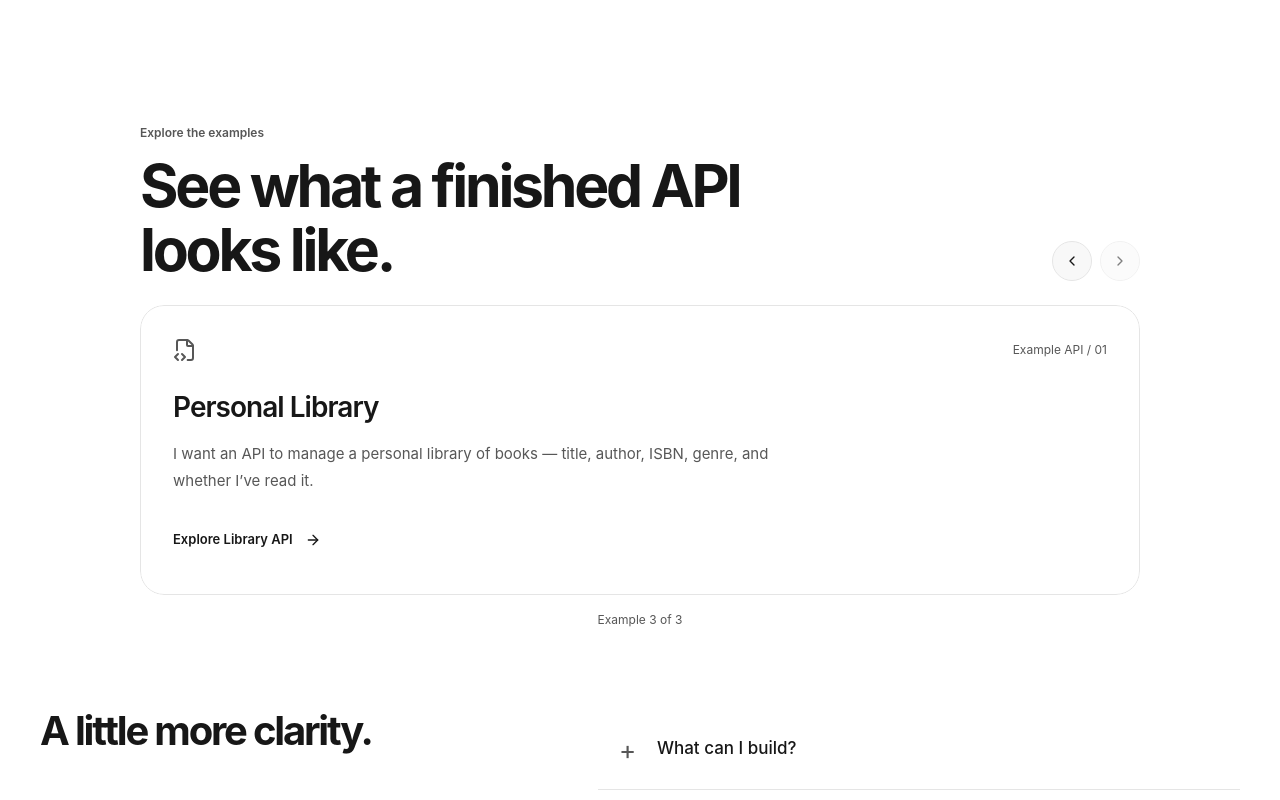
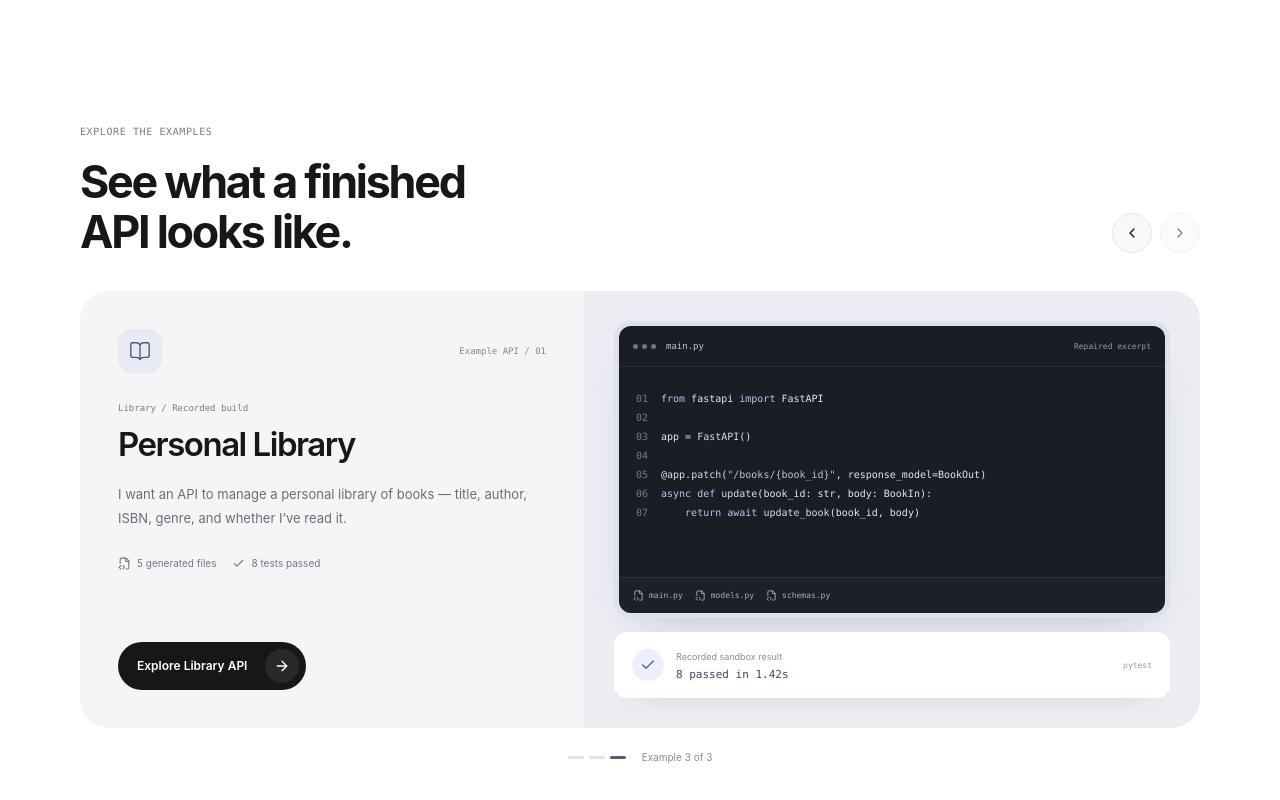
Before and after one commit to MihirPatel2105/CodeForge, a Next.js app in the folder frontend/: page / in a window 1280 px wide. Shown: the part 7720-8520 px from the top of the page. Built offline with nearby package versions, Linux system fonts and the light colour scheme.

Commit message:
feat(marketing): add visual API example gallery

```diff
--- a/frontend/components/ui/enhancements/demo-carousel.tsx
+++ b/frontend/components/ui/enhancements/demo-carousel.tsx
@@ -2,12 +2,16 @@
 
 import { useEffect, useRef, useState } from "react";
 import Link from "next/link";
-import { ChevronLeft, ChevronRight, FileCode2 } from "lucide-react";
+import { BookOpen, Boxes, Check, ChevronLeft, ChevronRight, FileCode2, LifeBuoy, type LucideIcon } from "lucide-react";
 import { DEMO_RUNS } from "@/lib/demo-runs";
 import { Button } from "@/components/ui/button";
 import { useMotionPreference } from "@/lib/use-motion-preference";
 import { ScrollReveal } from "@/components/ui/react-bits/scroll-reveal";
 import { AnimatedArrow } from "./animated-icons";
+import { tokenizePythonLine } from "@/lib/python-highlight";
+import "./demo-gallery.css";
+
+const icons: Record<string, LucideIcon> = { library: BookOpen, inventory: Boxes, support: LifeBuoy };
 
 export function DemoCarousel() {
   const viewport = useRef<HTMLDivElement>(null);
@@ -34,18 +38,28 @@ export function DemoCarousel() {
     if (!list || !card || !first) return;
     list.scrollTo({ left: card.offsetLeft - first.offsetLeft, behavior: reduced ? "instant" : "smooth" });
   }
-  return <div className="cf-demo-gallery" role="region" aria-roledescription="carousel" aria-label="Example APIs">
+  return <div id="example-apis" className="cf-demo-gallery" role="region" aria-roledescription="carousel" aria-label="Example APIs">
     <div className="cf-demo-gallery-heading"><div><p>Explore the examples</p><ScrollReveal>See what a finished API looks like.</ScrollReveal></div>
       <div className="flex gap-2"><Button variant="outline" size="icon" aria-label="Previous API example" disabled={active === 0} onClick={() => go(active - 1)}><ChevronLeft /></Button>
         <Button variant="outline" size="icon" aria-label="Next API example" disabled={active === DEMO_RUNS.length - 1} onClick={() => go(active + 1)}><ChevronRight /></Button></div></div>
     <div ref={viewport} className="cf-demo-slides" tabIndex={0} aria-label="Swipe through API examples"
       onKeyDown={event => { if (event.key === "ArrowRight" || event.key === "ArrowLeft") { event.preventDefault(); go(Math.max(0,Math.min(DEMO_RUNS.length - 1, active + (event.key === "ArrowRight" ? 1 : -1)))); } }}>
-      {DEMO_RUNS.map((demo, index) => <article key={demo.slug} className="cf-demo-slide" role="group" aria-roledescription="slide" aria-label={`${index + 1} of ${DEMO_RUNS.length}: ${demo.label}`}>
-        <div className="cf-demo-slide-top"><FileCode2 size={24} aria-hidden /><span>Example API / 0{index + 1}</span></div>
-        <h3>{demo.title}</h3><p>{demo.prompt}</p>
-        <Link href={`/demo/${demo.slug}`} className="cf-demo-slide-link">Explore {demo.label} API<AnimatedArrow /></Link>
-      </article>)}
+      {DEMO_RUNS.map((demo, index) => {
+        const Icon = icons[demo.slug] ?? FileCode2;
+        const files = Array.from(new Set([...Object.keys(demo.finalFiles), demo.testFile.path]));
+        const lines = demo.finalFiles["main.py"].trimEnd().split("\n");
+        return <article key={demo.slug} className="cf-demo-slide" role="group" aria-roledescription="slide" aria-label={`${index + 1} of ${DEMO_RUNS.length}: ${demo.label}`}>
+          <div className="cf-demo-brief"><div className="cf-demo-slide-top"><span className="cf-demo-case-icon"><Icon size={22} strokeWidth={1.5} aria-hidden /></span><span>Example API / 0{index + 1}</span></div>
+            <span className="cf-demo-case-label">{demo.label} / Recorded build</span><h3>{demo.title}</h3><p>{demo.prompt}</p>
+            <div className="cf-demo-facts"><span><FileCode2 size={13} aria-hidden />{files.length} generated files</span><span><Check size={13} aria-hidden />{demo.tests} tests passed</span></div>
+            <Link href={`/demo/${demo.slug}`} className="cf-demo-slide-link">Explore {demo.label} API<span><AnimatedArrow /></span></Link>
+          </div>
+          <div className="cf-demo-artifact"><div className="cf-demo-editor"><div className="cf-demo-editor-top"><span className="cf-demo-editor-dots" aria-hidden><i /><i /><i /></span><span>main.py</span><span>Repaired excerpt</span></div><pre aria-label={`${demo.label} example generated code`}><code>{lines.map((line, lineIndex) => <span className="cf-demo-code-line" key={lineIndex}><span className="cf-demo-line-number" aria-hidden>{String(lineIndex + 1).padStart(2, "0")}</span><span>{tokenizePythonLine(line).map((token, tokenIndex) => <span key={tokenIndex} data-token={token.cls ?? undefined}>{token.text}</span>)}</span></span>)}</code></pre><div className="cf-demo-editor-files" aria-label="Example generated files">{files.slice(0, 3).map(file => <span key={file}><FileCode2 size={11} aria-hidden />{file}</span>)}</div></div>
+            <div className="cf-demo-test-result"><span className="cf-demo-test-check"><Check size={16} aria-hidden /></span><div><span>Recorded sandbox result</span><strong>{demo.preview.result}</strong></div><span className="cf-demo-test-tag">pytest</span></div>
+          </div>
+        </article>;
+      })}
     </div>
-    <p className="cf-demo-position" aria-live="polite" aria-atomic="true">Example {active + 1} of {DEMO_RUNS.length}</p>
+    <div className="cf-demo-gallery-footer"><span className="cf-demo-progress" aria-hidden="true">{DEMO_RUNS.map((demo, index) => <i key={demo.slug} data-active={active === index} />)}</span><p className="cf-demo-position" aria-live="polite" aria-atomic="true">Example {active + 1} of {DEMO_RUNS.length}</p></div>
   </div>;
 }
--- /dev/null
+++ b/frontend/components/ui/enhancements/demo-gallery.css
@@ -0,0 +1,54 @@
+.cf-demo-gallery { max-width: 1120px; }
+.cf-demo-gallery .cf-demo-gallery-heading { align-items: flex-end; gap: 32px; margin-bottom: 34px; }
+.cf-premium .cf-demo-gallery .cf-demo-gallery-heading h2 { max-width: 650px; font-size: clamp(30px,3.5vw,46px); line-height: 1.12; letter-spacing: -.05em; text-wrap: balance; }
+.cf-demo-gallery .cf-demo-gallery-heading p { font: 500 10px/1.5 var(--font-mono-stack); text-transform: uppercase; letter-spacing: .06em; color: #777b87; margin-bottom: 18px; }
+.cf-demo-gallery .cf-demo-gallery-heading > div:last-child { flex-shrink: 0; padding-bottom: 4px; }
+.cf-demo-gallery .cf-demo-slides { border-radius: 28px; scrollbar-width: none; }
+.cf-demo-gallery .cf-demo-slides::-webkit-scrollbar { display: none; }
+.cf-demo-gallery .cf-demo-slide { display: grid; grid-template-columns: .9fr 1.1fr; padding: 0; border: 0; background: #f5f5f7; border-radius: 28px; overflow: hidden; }
+.cf-demo-brief { display: flex; flex-direction: column; align-items: flex-start; min-width: 0; padding: 38px; }
+.cf-demo-gallery .cf-demo-slide-top { width: 100%; font: 9px var(--font-mono-stack); color: #858791; margin-bottom: 30px; }
+.cf-demo-case-icon { display: grid; place-items: center; height: 44px; width: 44px; border-radius: 14px; color: #505875; background: #e7eaf3; }
+.cf-demo-case-label { font: 9px var(--font-mono-stack); color: #777b87; }
+.cf-demo-gallery .cf-demo-slide h3 { font-size: 33px; line-height: 1.15; letter-spacing: -.045em; margin: 13px 0 18px; }
+.cf-demo-gallery .cf-demo-slide p { font-size: 13px; line-height: 1.85; color: #6c6e77; margin-bottom: 26px; }
+.cf-demo-facts { display: flex; flex-wrap: wrap; gap: 16px; margin-bottom: 30px; font-size: 10px; color: #737784; }
+.cf-demo-facts > span { display: inline-flex; align-items: center; gap: 6px; }
+.cf-demo-gallery .cf-demo-slide-link { display: inline-flex; align-items: center; gap: 18px; min-height: 48px; margin-top: auto; padding: 6px 7px 6px 19px; border-radius: 100px; background: #171717; color: #fff; text-decoration: none; font-size: 12px; }
+.cf-demo-slide-link > span { display: grid; place-items: center; height: 34px; width: 34px; border-radius: 50%; background: #ffffff14; transition: transform 250ms cubic-bezier(.16,1,.3,1), background-color 250ms; }
+.cf-demo-slide-link:hover > span { transform: translateX(2px); background: #ffffff25; }
+.cf-demo-artifact { display: flex; flex-direction: column; justify-content: center; gap: 14px; min-width: 0; padding: 30px; background: #ebedf3; }
+.cf-demo-editor { min-width: 0; background: #1b1d25; border: 5px solid #dfe2eb; border-radius: 17px; color: #e5e7ee; box-shadow: 0 22px 45px -30px #222a4a50; overflow: hidden; }
+.cf-demo-editor-top { display: flex; align-items: center; gap: 10px; padding: 15px 14px; font: 9px var(--font-mono-stack); color: #c0c5d4; border-bottom: 1px solid #ffffff12; }
+.cf-demo-editor-top > span:last-child { margin-left: auto; font-size: 8px; color: #959bab; }
+.cf-demo-editor-dots { display: inline-flex; gap: 4px; }
+.cf-demo-editor-dots i { height: 5px; width: 5px; border-radius: 50%; background: #6d7383; }
+.cf-demo-editor pre { margin: 0; padding: 22px 14px; min-height: 210px; font: 10px/1.9 var(--font-mono-stack); white-space: pre-wrap; overflow-wrap: anywhere; }
+.cf-demo-code-line { display: flex; min-height: 19px; gap: 13px; }
+.cf-demo-code-line > span:last-child { min-width: 0; }
+.cf-demo-line-number { flex-shrink: 0; width: 15px; text-align: right; color: #737b90; user-select: none; }
+.cf-demo-code-line [data-token=kw] { color: #bec1f4; }
+.cf-demo-code-line [data-token=str] { color: #b6c5e3; }
+.cf-demo-code-line [data-token=fn] { color: #d7ddee; }
+.cf-demo-code-line [data-token=num] { color: #d6bfdb; }
+.cf-demo-code-line [data-token=com] { color: #8b94a8; }
+.cf-demo-editor-files { display: flex; flex-wrap: wrap; gap: 12px; padding: 12px 14px; border-top: 1px solid #ffffff12; background: #ffffff03; font: 8px var(--font-mono-stack); color: #a8afbf; }
+.cf-demo-editor-files > span { display: inline-flex; align-items: center; gap: 5px; }
+.cf-demo-test-result { display: flex; align-items: center; gap: 12px; padding: 17px 18px; background: #fff; border-radius: 13px; box-shadow: 0 12px 28px -24px #252d4755; }
+.cf-demo-test-check { display: grid; place-items: center; flex-shrink: 0; width: 32px; height: 32px; background: #edf0fb; color: #54628c; border-radius: 50%; }
+.cf-demo-test-result > div { min-width: 0; }
+.cf-demo-test-result > div > span { display: block; font-size: 9px; color: #898c96; }
+.cf-demo-test-result strong { display: block; margin-top: 4px; color: #40485e; font: 500 11px var(--font-mono-stack); }
+.cf-demo-test-tag { margin-left: auto; font: 8px var(--font-mono-stack); color: #959aa7; }
+.cf-demo-gallery-footer { display: flex; justify-content: center; align-items: center; gap: 16px; margin-top: 22px; }
+.cf-demo-gallery-footer .cf-demo-position { margin: 0; font-size: 10px; color: #878994; }
+.cf-demo-progress { display: flex; gap: 5px; }
+.cf-demo-progress i { width: 16px; height: 3px; border-radius: 4px; background: #e0e2e9; transition: background-color 200ms; }
+.cf-demo-progress i[data-active=true] { background: #525e80; }
+@media(max-width: 850px) { .cf-demo-brief { padding: 28px; }.cf-demo-artifact { padding: 22px; }.cf-demo-gallery .cf-demo-slide h3 { font-size: 29px; } }
+@media(max-width: 650px) {
+  .cf-demo-gallery .cf-demo-gallery-heading { gap: 18px; margin-bottom: 24px; }.cf-premium .cf-demo-gallery .cf-demo-gallery-heading h2 { font-size: 31px; }.cf-demo-gallery .cf-demo-gallery-heading p { font-size: 9px; margin-bottom: 12px; }
+  .cf-demo-gallery .cf-demo-gallery-heading > div:last-child { align-self: flex-end; }.cf-demo-gallery .cf-demo-gallery-heading > div:last-child button { width: 34px; height: 34px; }
+  .cf-demo-gallery .cf-demo-slide { grid-template-columns: minmax(0,1fr); border-radius: 22px; }.cf-demo-brief { padding: 26px; }.cf-demo-gallery .cf-demo-slide-top { margin-bottom: 24px; }.cf-demo-gallery .cf-demo-slide h3 { font-size: 29px; }.cf-demo-gallery .cf-demo-slide p { font-size: 12px; margin-bottom: 20px; }.cf-demo-facts { gap: 12px; margin-bottom: 24px; font-size: 9px; }.cf-demo-artifact { padding: 20px; }.cf-demo-editor pre { font-size: 9px; padding: 18px 10px; min-height: 175px; }.cf-demo-code-line { gap: 8px; }.cf-demo-editor-top { padding-inline: 10px; font-size: 8px; }.cf-demo-editor-top > span:last-child { font-size: 7px; }.cf-demo-editor-files { font-size: 7px; gap: 9px; padding-inline: 10px; }.cf-demo-test-result { padding: 14px 12px; gap: 9px; }.cf-demo-test-result strong { font-size: 10px; }.cf-demo-test-tag { display: none; }
+}
+@media(prefers-reduced-motion: reduce) { .cf-demo-slide-link > span,.cf-demo-progress i { transition: none; }.cf-demo-slide-link:hover > span { transform: none; } }
```
Also changed, not shown: 1 other file (tests, documents, lock files or other folders).
